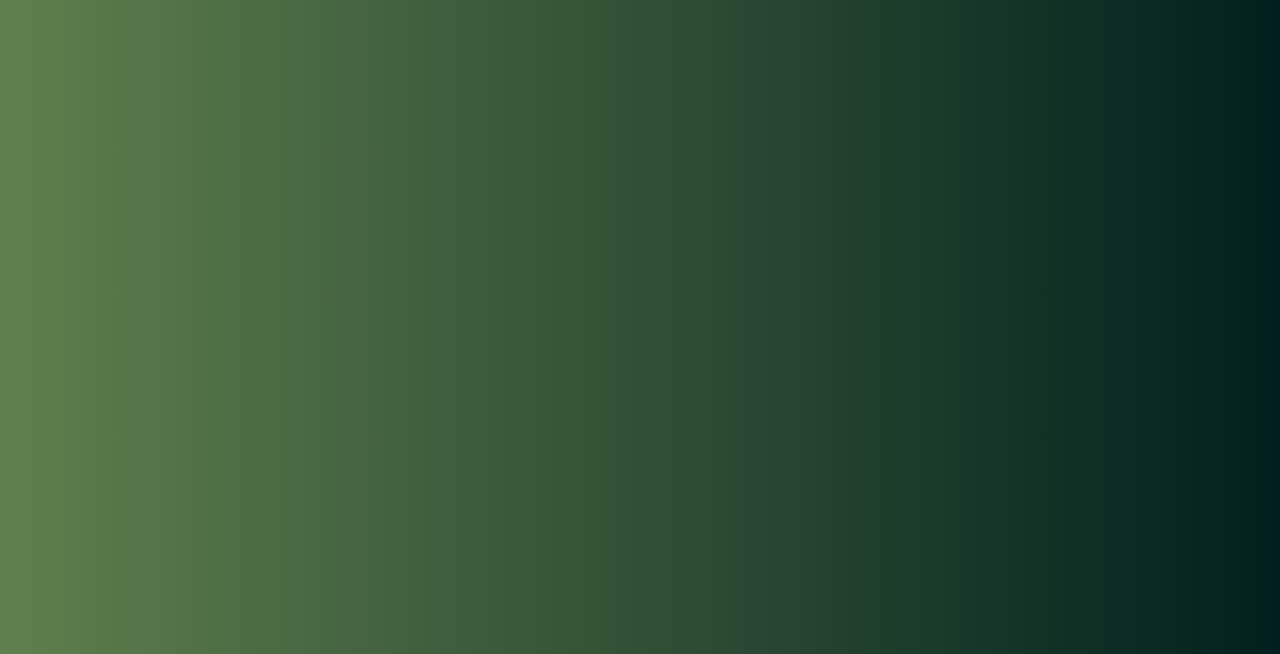
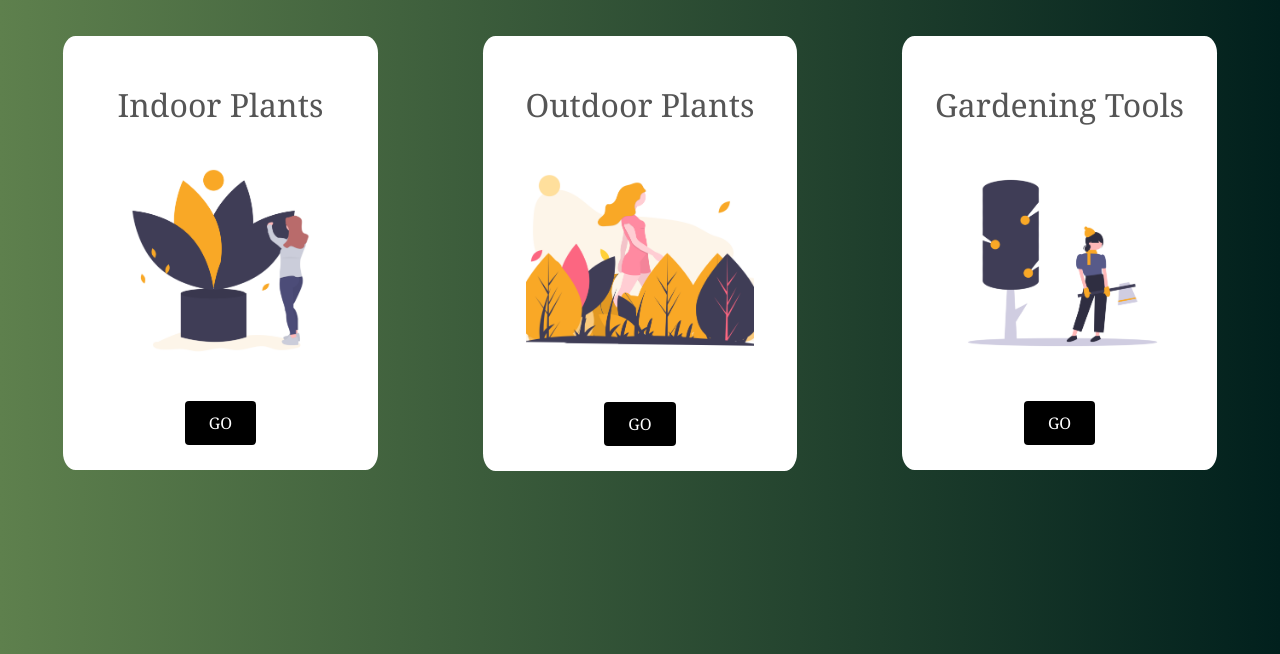
Before and after one commit to blackhawk005/treeplantation, a Django app: page /information/ in a window 1280 px wide. Shown: the part 146-800 px from the top of the page. Run offline with Django 3.2, Linux system fonts and the light colour scheme; some libraries are stand-ins or nearby versions.

Commit message:
blackhawk's commit

```diff
--- a/information/static/css/index.css
+++ b/information/static/css_info/index.css
@@ -48,7 +48,63 @@ body
     padding-bottom: 112px;
     padding-top: 32px;
   }
-  .btn {
+  /* .container
+  {
+    box-sizing: border-box;
+  } */
+  img {
+    width: 100%;
+    height: auto;
+    padding: 10%;
+  }
+  .box{
+  	padding: 2%;
+  }
+  .row{
+    margin-top: 10px;
+  }
+  .register-left{
+    width: 25%;
+    height: auto;
+    border: black;
+    align-self: center;
+    text-align: center;
+    background: white;
+    border-radius: 4%;
+    padding-top: 50px;
+    padding-bottom: 25px;
+    margin: auto;
+  }
+  .register-left h2
+  {
+    font-size: 200%;
+    text-align: center;
+    margin-bottom: 10px;
+    color: #555;
+    font-family: Georgia, 'Times New Roman', Times, serif;
+
+  }
+  .register-left .reg-btn
+  {
+    font-size: 100%;
+    float: center;
+    text-align: center;
+    border: none;
+    width: 25%;
+    background: #000;
+    font-weight: 400;
+    color: #fff;
+    margin-top: 10px;
+    padding: 10px;
+    font-style: inherit;
+    font-family: Georgia, 'Times New Roman', Times, serif;
+  }
+  .register-left .btn-primary:hover
+  {
+      background: rgb(252, 187, 46);
+      color: white
+  }
+  /* .btn {
     margin-top: 1rem;
     padding-top: 6.4px;
     padding-bottom: 6.4px;
@@ -94,3 +150,5 @@ body
     padding-top: 16px;
     padding-left: 16px;
   }
+
+   */
--- a/information/templates/info/index.html
+++ b/information/templates/info/index.html
@@ -22,7 +22,8 @@
 
 
     <!-- css -->
-    <link rel="stylesheet" href="{% static 'css/index.css' %}">
+    <link rel="stylesheet" href="{% static 'css_info/index.css' %}">
+    <!-- <link rel="stylesheet" type="text/css" href="{% static 'css_info\login-regis-styles.css' %}"> -->
 </head>
 <body>
     <!-- <a href="register">register</a><br>
@@ -90,24 +91,40 @@
 
 
 
-
     <!-- Title section -->
-    <!-- <div class="title-section container">
+    <div class="box">
         <div class="row">
-                <div class="col-lg-6 watch-img">
-                <img src="{% static 'images/undraw_nature_m5ll.svg' %}" width="400" height="400">
+          <div class="col-md-3 reg register-left" ">
+            <h2>Indoor Plants</h2>
+            <div class="register-form">
+              <form action = "/information/lemon" method="POST">
+                <img src="{% static 'images/indoor.png' %}" ><br>
+                <input type="submit" class="btn reg-btn btn-primary" value="GO">
+              </form >
             </div>
-                <div class="col-lg-6">
-                    <h1 class="title-text">This is a Quote.</h1>
-                    <div class="buttons">
-
-                    <button type="button" class="btn  btn-light" ><a class="but-text1" href="/information/">Plant Information</a></button>
-                    <button type="button" class="btn  btn-outline-light" ><a class="but-text2" href="/about/">Our NGOs</a></button>
+          </div>
+          <div class="col-md-3 reg register-left" >
+            <h2>Outdoor Plants</h2>
+            <div class="register-form">
+              <form action = "/information/lemon" method="POST">
+                <img src="{% static 'images/outdoor.png' %}" ><br>
+                <input type="submit" class="btn reg-btn btn-primary" value="GO">
+              </form >
+            </div>
+          </div>
+          <div class="col-md-3 reg register-left" >
+            <h2>Gardening Tools</h2>
+            <div class="register-form">
+              <form action = "/information/lemon" method="POST">
+                <img src="{% static 'images/tools.png' %}" ><br>
+                <input type="submit" class="btn reg-btn btn-primary" value="GO">
+              </form >
+            </div>
           </div>
         </div>
 
       </div>
-    </div> -->
+    </div>
 
 </body>
 </html>
--- a/information/urls.py
+++ b/information/urls.py
@@ -3,5 +3,6 @@ from . import views
 
 urlpatterns = [
     # ex: /
-    path('', views.index, name='index')
+    path('', views.index, name='index'),
+    path('lemon', views.page_open_lemon, name='page_open_lemon')
 ]
--- a/information/views.py
+++ b/information/views.py
@@ -6,3 +6,6 @@ from django.http import HttpResponse
 
 def index(request):
     return render(request, 'info/index.html')
+
+def page_open_lemon(request):
+    return render(request, 'info/lemon.html')
```
Also changed, not shown: information/templates/info/lemon.html (+6 -4 lines), information/static/css_info/lem_plumb.css (renamed from information/static/css/lem_plumb.css), information/static/css_info/login-regis-styles.css (renamed from information/static/css/login-regis-styles.css), information/static/images/indoor.png (added), information/static/images/indoor.svg (added), information/static/images/outdoor.png (added), information/static/images/outdoor.svg (added), information/static/images/tools.png (added), information/static/images/tools.svg (added), 7 other files. Lines whose indentation alone changed are shown as unchanged.
